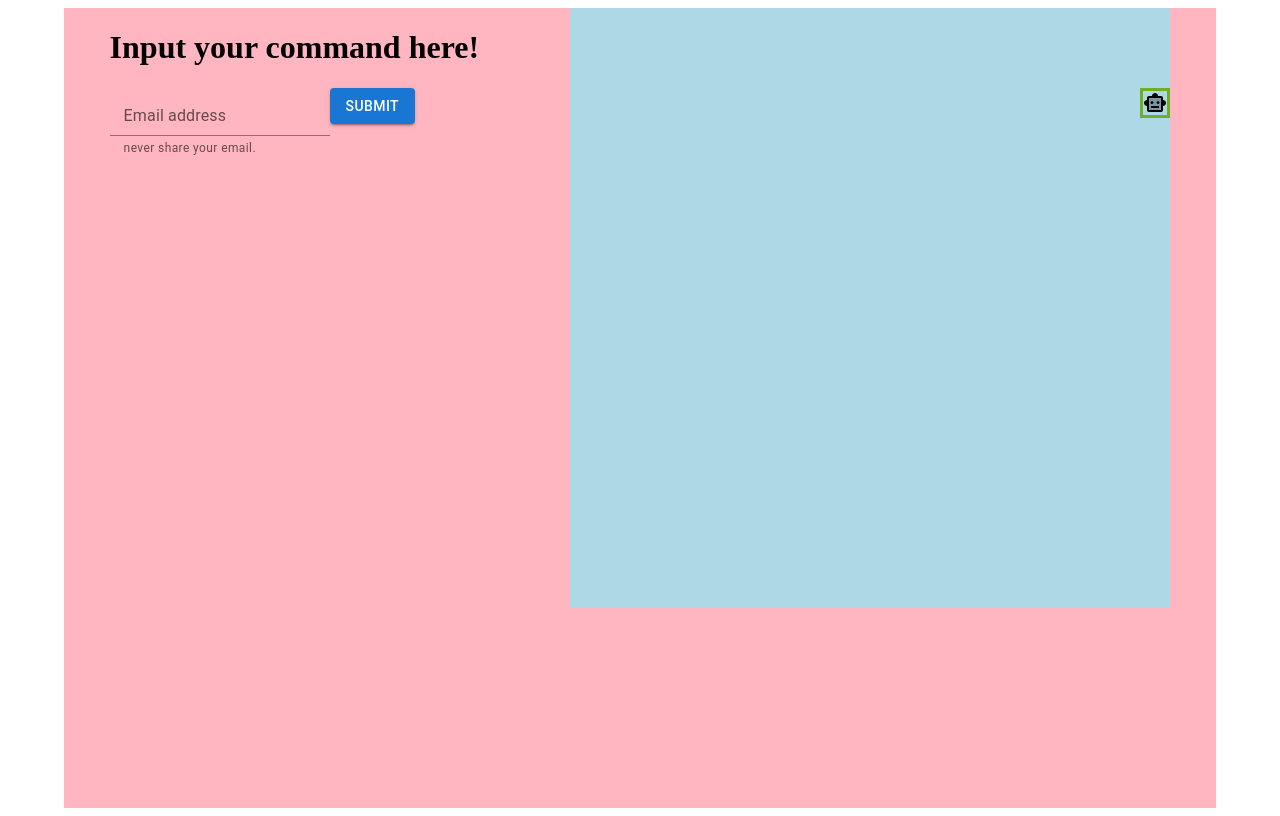
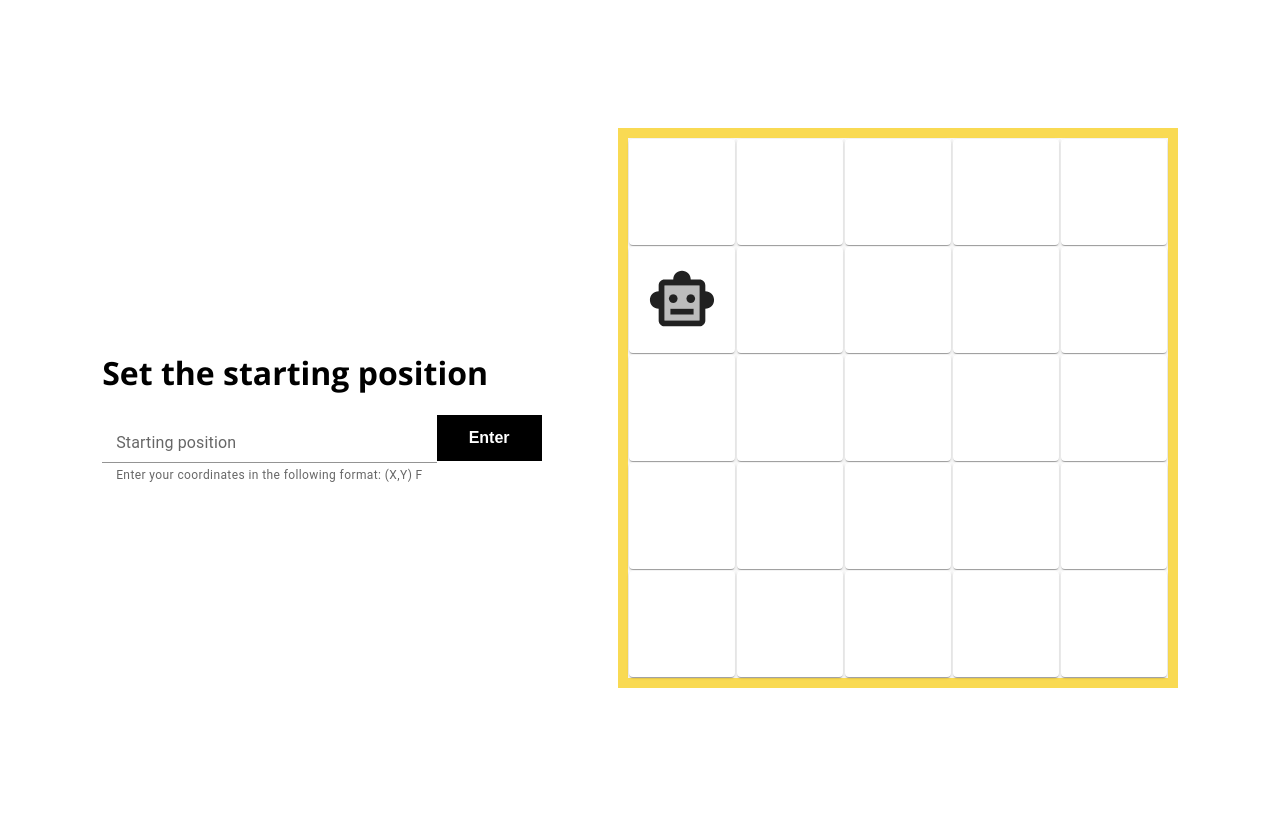
Before and after one commit to NinaKnowles/robot-simulator, a React (Vite) app: page / in a window 1280 px wide. Built offline with nearby package versions, Linux system fonts and the light colour scheme.

Commit message:
Set up grid and robot positioning using flex and useState

```diff
--- a/src/App.css
+++ b/src/App.css
@@ -1,23 +1,43 @@
+@import url('https://fonts.googleapis.com/css2?family=Open+Sans:ital,wght@0,300..800;1,300..800&display=swap');
 
 
 .container{
   display: flex;
   justify-content: space-around;
   height: 100vh;
-  background-color: lightpink;
   width:100%;
 }
 
 #table {
-  background-color: lightblue;
-  width: 600px;
-  height: 600px;
-  position: relative;
+ border: 10px solid #F9DA53;
 }
 
 #robot {
-  position: absolute;
-  right: 0;
-  top: 80px;
-  border: 3px solid #73AD21
+  font-size: 5em;
 }
+
+#cell > .MuiPaper-root{
+  display: flex;
+  justify-content: center;
+  flex-direction: column;
+  align-items: center;
+}
+
+.flex-center{
+  display: flex;
+  align-items: center;
+}
+
+:root {
+font-family: "Open Sans",sans-serif;
+}
+
+.button {
+  color: white;
+  background-color: black;
+  border: none;
+  padding:.85rem 2rem;
+  font-weight: 700;
+  font-size: 1rem;
+  cursor: pointer;
+}
--- a/src/App.tsx
+++ b/src/App.tsx
@@ -1,7 +1,5 @@
 
-import { Box, Button, Container,FormControl } from '@mui/material'
-
-import { FormHelperText, Input, InputLabel } from '../node_modules/@mui/material/index';
+import { Box, Container,FormControl, FormHelperText, Input, InputLabel } from '@mui/material'
 
 import RobotTable from './components/robot-table'
 
@@ -12,15 +10,15 @@ function App() {
   return (
     <>
     <Container>
-      <Box className="container">
+      <Box className="container flex-center">
         <Box>
-          <h1>Input your command here!</h1>
+          <h1>Set the starting position</h1>
           <FormControl>
-            <InputLabel htmlFor="my-input">Email address</InputLabel>
-            <Input id="my-input" aria-describedby="my-helper-text" />
-            <FormHelperText id="my-helper-text">never share your email.</FormHelperText>
+            <InputLabel htmlFor="input-position">Starting position</InputLabel>
+            <Input className="input" aria-describedby="my-helper-text" />
+            <FormHelperText id="my-helper-text">Enter your coordinates in the following format: (X,Y) F </FormHelperText>
           </FormControl>
-          <Button variant="contained">Submit</Button>
+          <button className="button">Enter</button>
         </Box>
         <RobotTable />
       </Box>
--- a/src/components/robot-table.tsx
+++ b/src/components/robot-table.tsx
@@ -1,12 +1,39 @@
-import { Box } from '@mui/material';
+import { Box, Grid, Paper, styled } from '@mui/material';
 import Robot from './robot';
+import { useState } from 'react';
+
+
+const Item = styled(Paper)(({ theme }) => ({
+    backgroundColor: theme.palette.mode === 'dark' ? '#1A2027' : '#fff',
+    ...theme.typography.body2,
+    padding: theme.spacing(1),
+    height: 90,
+    width:90,
+}));
 
 const RobotTable = () => {
 
+    const rows = [0, 1, 2, 3, 4];
+    const columns = [0, 1, 2, 3, 4];
+
+    const [robotVerticalPosition, setRobotVerticalPosition] = useState(0);
+    const [robotHorizontalPosition, setRobotHorizontalPosition] = useState(1);
+
+
     return (
-    <Box id="table">
-        <Robot/>
-     </Box>
+    <Box>
+        <Grid container id="table">
+        {columns.map((column) => (
+          <Grid key={column} item >
+                {rows.map((row) => (
+            <Grid key={row} item  style={{ border: '1px solid #F7F7F7' }} id="cell">
+                 <Item>{robotVerticalPosition === column && robotHorizontalPosition === row ? <Robot/> : ''}</Item>
+            </Grid>
+            ))}
+          </Grid>
+          ))}
+        </Grid>
+    </Box>
 
     )
 };
```
